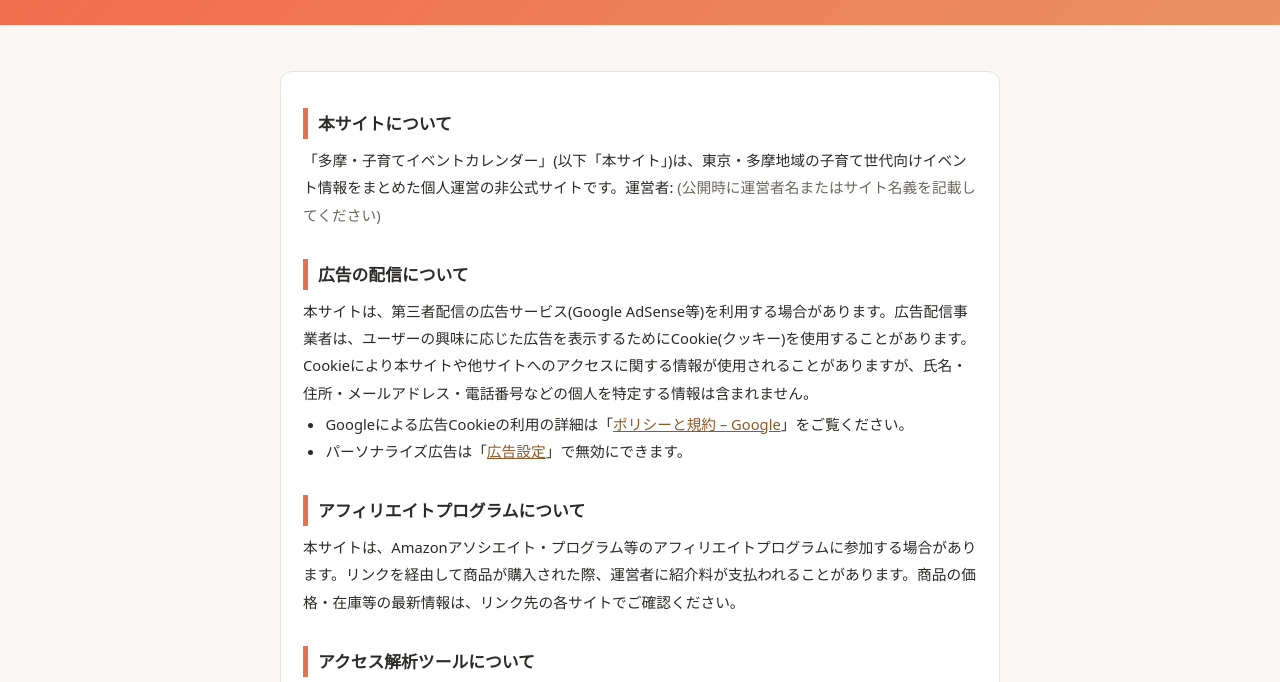
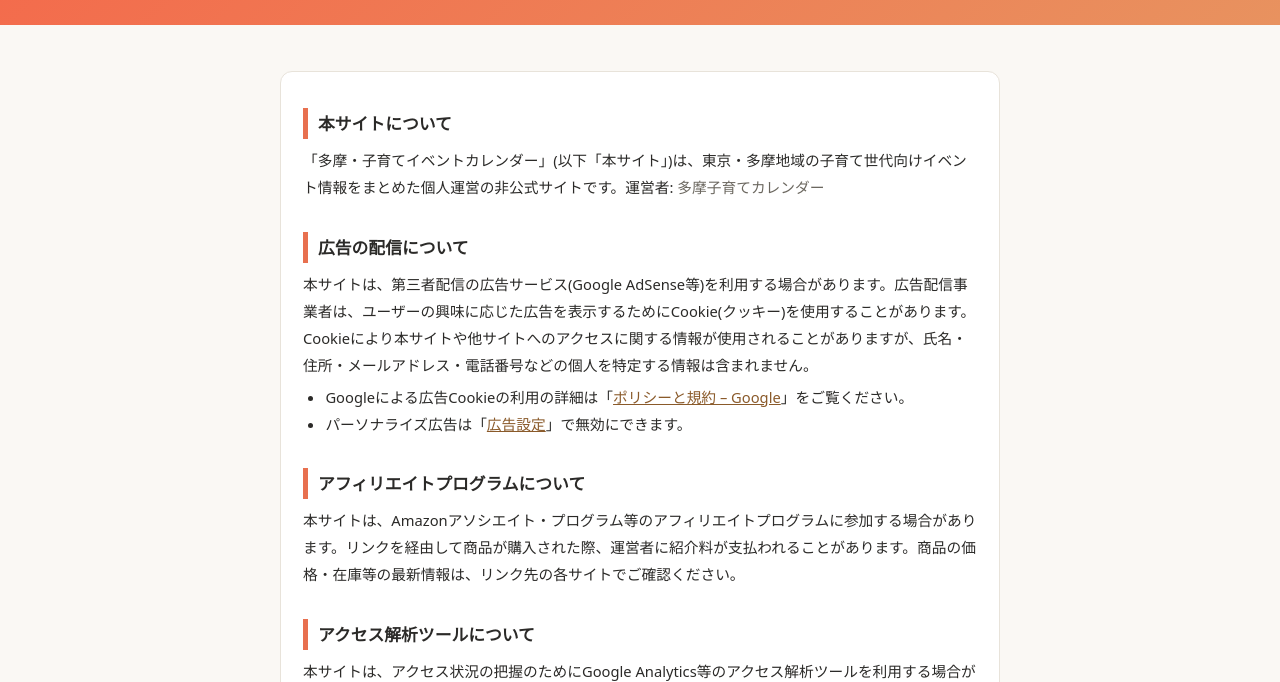
Before and after one commit to tenpp-first/tama-kosodate-calendar, a plain HTML site: page privacy.html in a window 1280 px wide. Shown: the part 100-782 px from the top of the page. Drawn offline with Linux system fonts and the light colour scheme.

Commit message:
Update privacy.html

```diff
--- a/privacy.html
+++ b/privacy.html
@@ -34,7 +34,7 @@ footer{padding:22px;text-align:center;font-size:.78rem;color:var(--sub);backgrou
 <div class="box">
 
 <h2>本サイトについて</h2>
-<p>「多摩・子育てイベントカレンダー」(以下「本サイト」)は、東京・多摩地域の子育て世代向けイベント情報をまとめた個人運営の非公式サイトです。運営者: <span style="color:var(--sub)">(公開時に運営者名またはサイト名義を記載してください)</span></p>
+<p>「多摩・子育てイベントカレンダー」(以下「本サイト」)は、東京・多摩地域の子育て世代向けイベント情報をまとめた個人運営の非公式サイトです。運営者: <span style="color:var(--sub)">多摩子育てカレンダー</span></p>
 
 <h2>広告の配信について</h2>
 <p>本サイトは、第三者配信の広告サービス(Google AdSense等)を利用する場合があります。広告配信事業者は、ユーザーの興味に応じた広告を表示するためにCookie(クッキー)を使用することがあります。Cookieにより本サイトや他サイトへのアクセスに関する情報が使用されることがありますが、氏名・住所・メールアドレス・電話番号などの個人を特定する情報は含まれません。</p>
```
